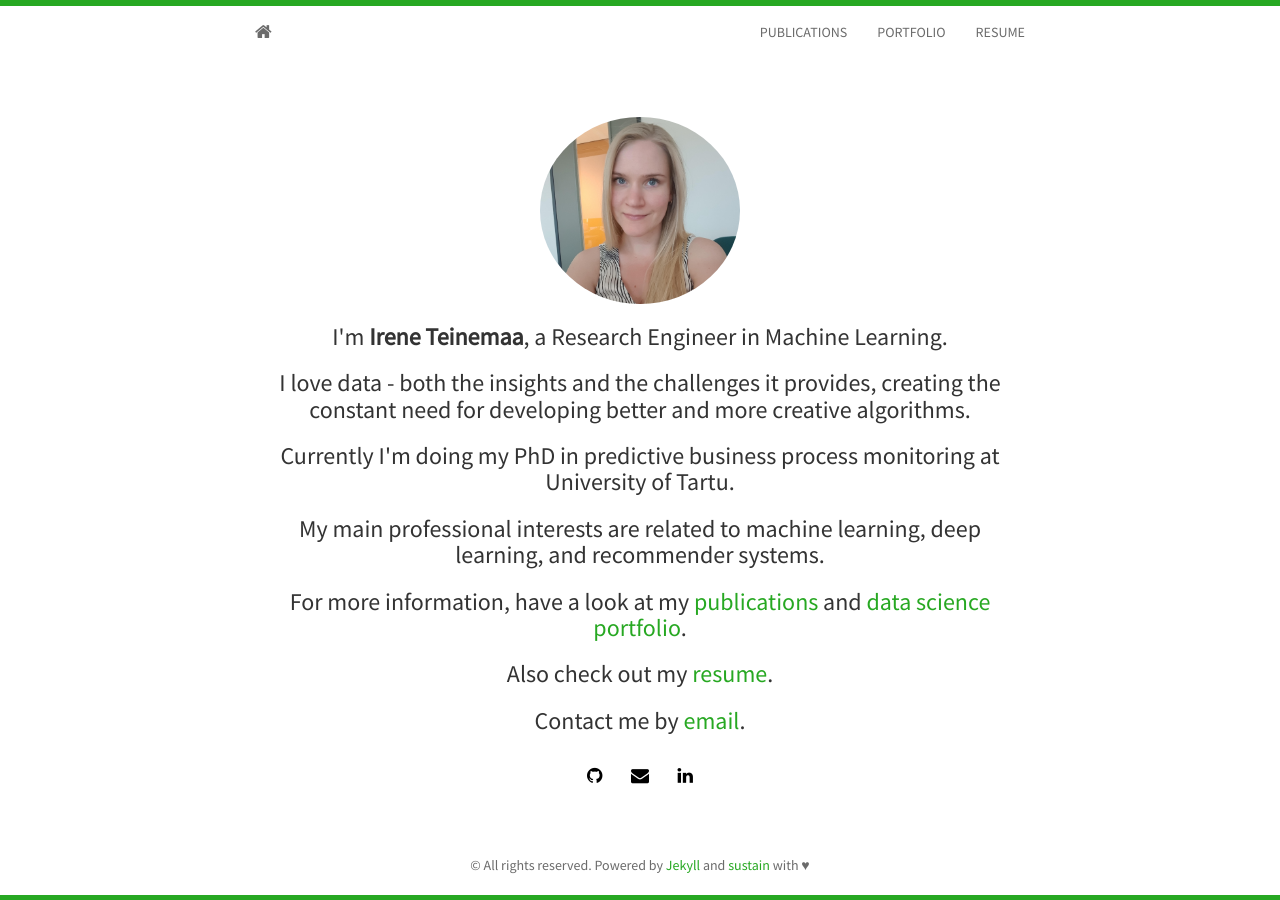
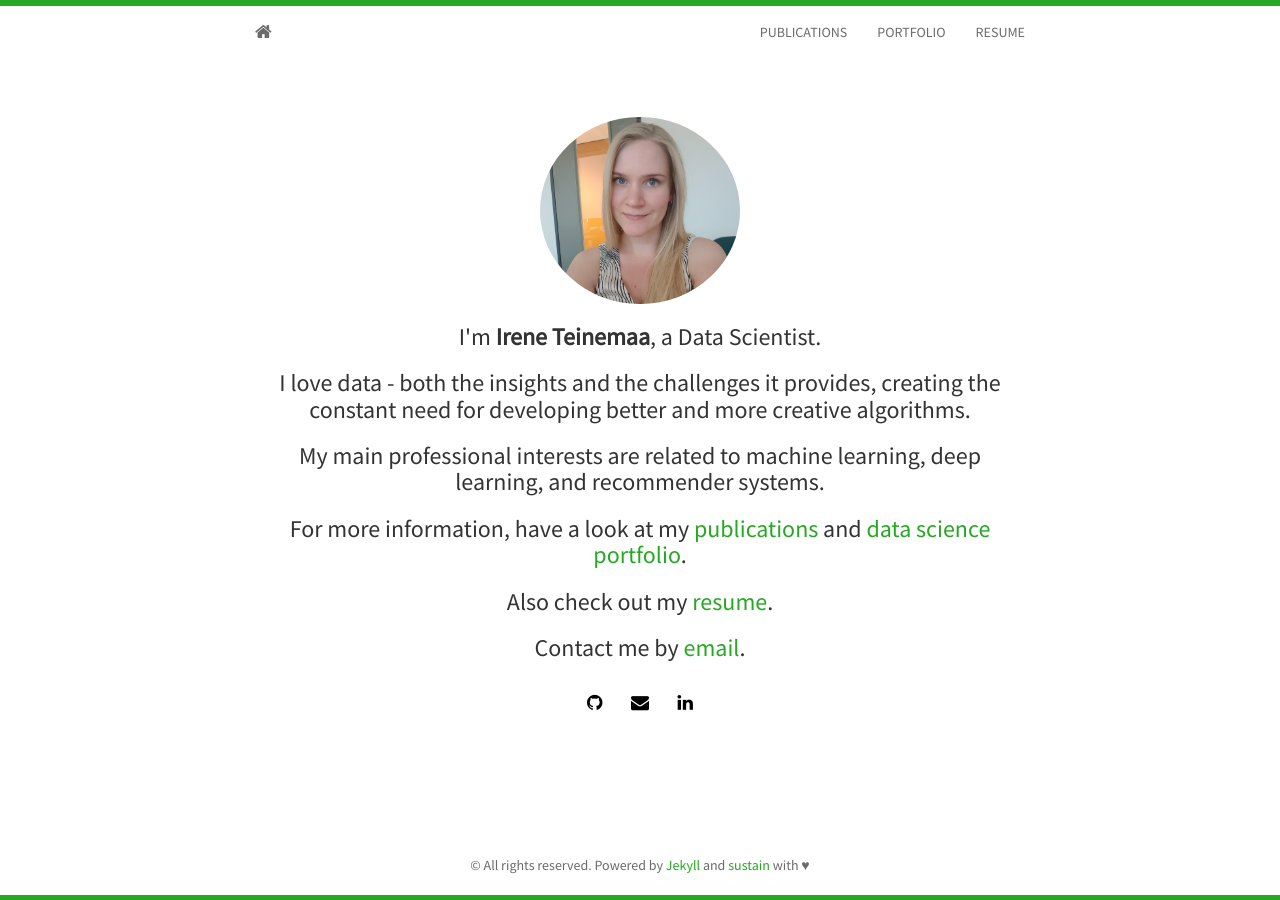
Before and after one commit to irhete/irhete.github.io, a Jekyll site: the page built from index.html, in a window 1280 px wide. Built offline with Jekyll 4.4.1, drawn with Linux system fonts in a browser that asks for light colours; nearby versions of some CDN libraries; the list of posts is cut into pages by our own code; a style sheet for code colours, icons or effects is not loaded.

Commit message:
Deleted current position

```diff
--- a/index.html
+++ b/index.html
@@ -7,9 +7,8 @@
 	  <div class="avatar">
 		<img class="img-circle" src="{{ site.baseurl }}static/img/{{ site.avatar }}" alt="Profile image">
 	  </div>
-	  <h3>I'm <strong>{{ site.author }}</strong>, a Research Engineer in Machine Learning.</h3>
+	  <h3>I'm <strong>{{ site.author }}</strong>, a Data Scientist.</h3>
 	  <h3>I love data - both the insights and the challenges it provides, creating the constant need for developing better and more creative algorithms.</h3>
-	  <h3>Currently I'm doing my PhD in predictive business process monitoring at University of Tartu.</h3>
 	  <h3>My main professional interests are related to machine learning, deep learning, and recommender systems.</h3>
 	  <h3>For more information, have a look at my <a href="https://scholar.google.com/citations?user={{ site.googlescholar }}">publications</a> and <a href="{{ site.baseurl }}portfolio.html">data science portfolio</a>.</h3>
 	  <h3>Also check out my <a href="https://irhete.github.io/resume">resume</a>.</h3>
```
